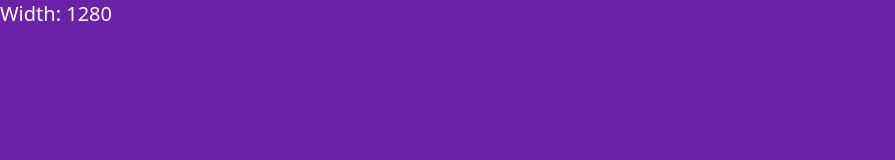
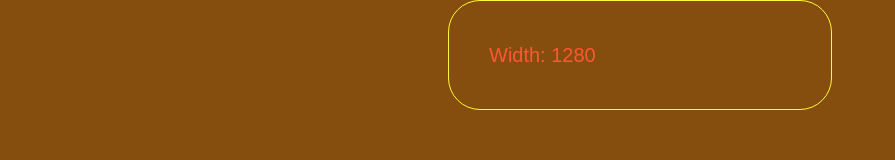
Before and after one commit to kaanarslan1990/tailwind-sandbox, a plain HTML site: page 17-customization/index.html in a window 1280 px wide. Shown: the whole page, without its empty margins (0-895 px from the left). Drawn offline with nearby package versions, Linux system fonts and the light colour scheme.

Commit message:
config-customization

```diff
--- a/17-customization/index.html
+++ b/17-customization/index.html
@@ -5,23 +5,53 @@
     <meta http-equiv="X-UA-Compatible" content="IE=edge" />
     <meta name="viewport" content="width=device-width, initial-scale=1.0" />
     <script src="https://cdn.tailwindcss.com"></script>
+    <script>
+      tailwind.config = {
+        theme: {
+          screens: {
+            sm: "550px",
+            md: "800px",
+            lg: "1200px",
+            xl: "1440px",
+          },
+          fontFamily: {
+            sans: ["Graphik", "sans-serif"],
+            serif: ["Merriweather", "serif"],
+          },
+          extend: {
+            colors: {
+              primary: "#ff5733",
+              secondary: "#fffc33",
+            },
+            spacing: {
+              6: '2.5rem',
+              128: '32rem'
+            },
+            borderRadius: {
+              '4xl': '2rem'
+            }
+          },
+        },
+      };
+    </script>
     <title>Customization</title>
   </head>
- <body
+  <body
     class="bg-black sm:bg-green-800 md:bg-blue-800 lg:bg-yellow-800 xl:bg-purple-800 2xl:bg-orange-800"
   >
-
-      <h1 class="text-white text-xl"></h1>
+    <div class="border-secondary border p-6 mb-128 max-w-sm mx-auto rounded-4xl">
+      <h1 class="text-primary text-xl"></h1>
+    </div>
 
     <script>
       function showBrowserWidth() {
-        const width = window.innerWidth
+        const width = window.innerWidth;
 
-        document.querySelector('h1').innerHTML = `Width: ${width}`
+        document.querySelector("h1").innerHTML = `Width: ${width}`;
       }
 
-      window.onload = showBrowserWidth
-      window.onresize = showBrowserWidth
+      window.onload = showBrowserWidth;
+      window.onresize = showBrowserWidth;
     </script>
   </body>
 </html>
```
